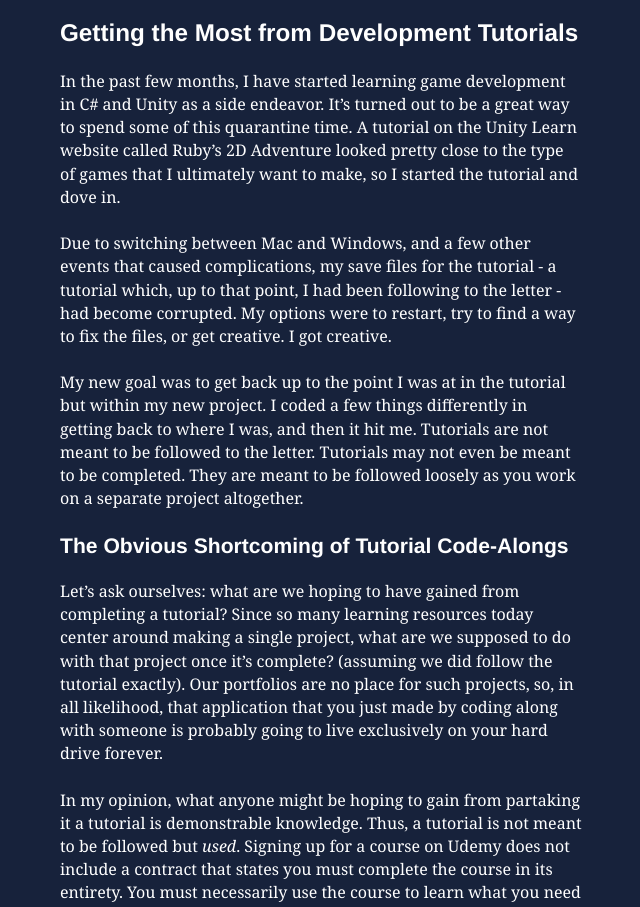
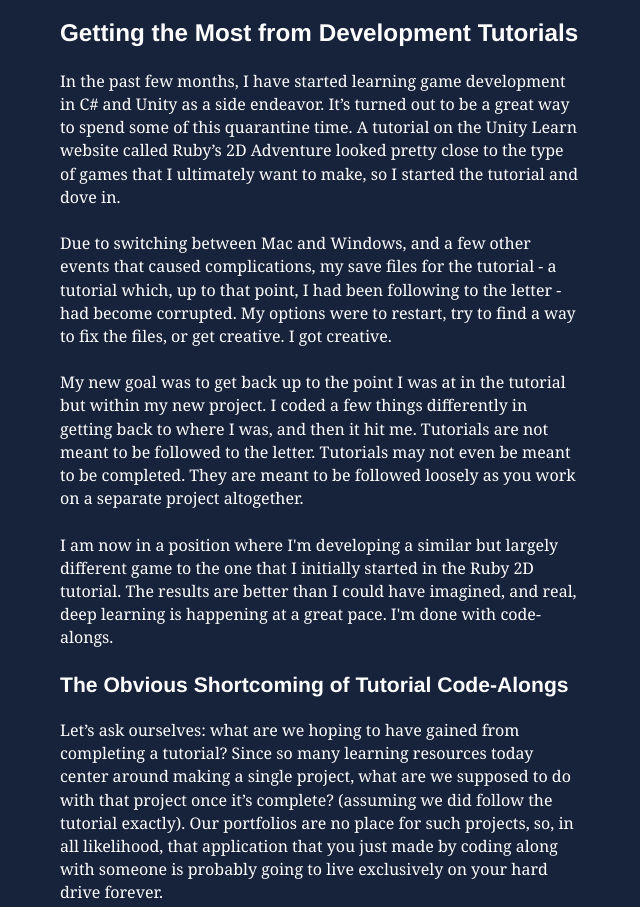
Before and after one commit to mjcapecci/blog, a Gatsby site: page /getting-the-most-from-tutorials/ in a window 1280 px wide. Shown: the part 178-1085 px from the top of the page, without its empty margins (319-959 px from the left). Built offline with nearby package versions, Linux system fonts and the light colour scheme; Gatsby itself is replaced by a stand-in of ours; some packages are replaced by stand-ins of ours.

Commit message:
Update Blog “getting-the-most-from-tutorials”

```diff
--- a/content/blog/getting-the-most-from-tutorials.md
+++ b/content/blog/getting-the-most-from-tutorials.md
@@ -10,6 +10,8 @@ In the past few months, I have started learning game development in C# and Unity
 Due to switching between Mac and Windows, and a few other events that caused complications, my save files for the tutorial - a tutorial which, up to that point, I had been following to the letter - had become corrupted. My options were to restart, try to find a way to fix the files, or get creative. I got creative.
 
 My new goal was to get back up to the point I was at in the tutorial but within my new project. I coded a few things differently in getting back to where I was, and then it hit me. Tutorials are not meant to be followed to the letter. Tutorials may not even be meant to be completed. They are meant to be followed loosely as you work on a separate project altogether.
+
+I am now in a position where I'm developing a similar but largely different game to the one that I initially started in the Ruby 2D tutorial. The results are better than I could have imagined, and real, deep learning is happening at a great pace. I'm done with code-alongs.
 
 ### The Obvious Shortcoming of Tutorial Code-Alongs
 
```
